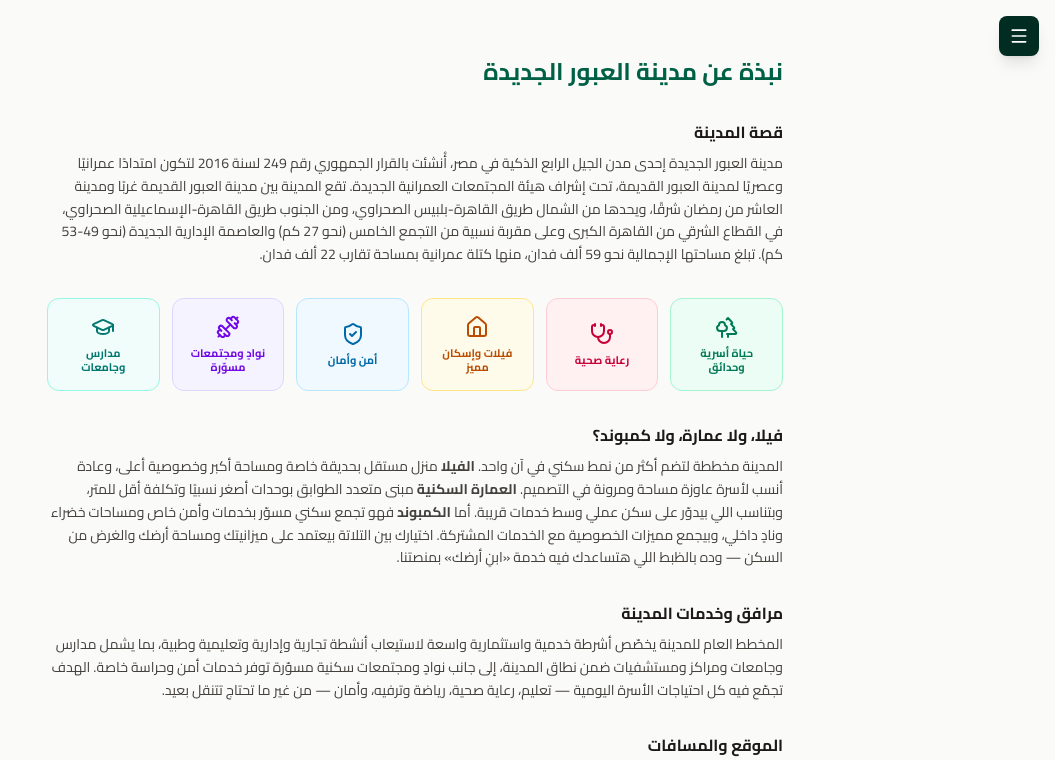
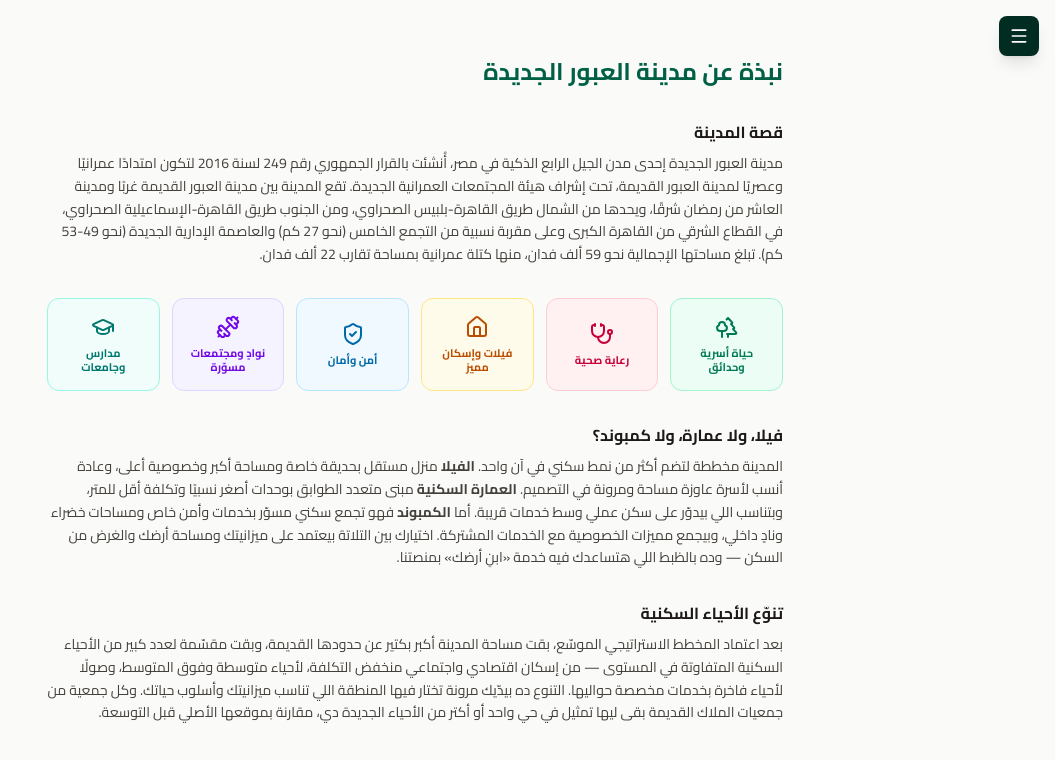
Before and after one commit to omarkhaled1910/obour, a Next.js app: page /city-story in a window 1280 px wide. Shown: the top 760 px of the page, without its empty margins (225-1280 px from the left). Built offline with nearby package versions, Linux system fonts and the light colour scheme; no server answers.

Commit message:
Add residential districts diversity section to the city story page

```diff
--- a/src/app/(frontend)/city-story/page.tsx
+++ b/src/app/(frontend)/city-story/page.tsx
@@ -43,6 +43,18 @@ export default function CityStoryPage() {
       </section>
 
       <section className="mb-8">
+        <h2 className="font-bold text-stone-900 mb-2">تنوّع الأحياء السكنية</h2>
+        <p className="text-sm text-stone-700 leading-relaxed">
+          بعد اعتماد المخطط الاستراتيجي الموسّع، بقت مساحة المدينة أكبر بكتير عن حدودها القديمة،
+          وبقت مقسّمة لعدد كبير من الأحياء السكنية المتفاوتة في المستوى — من إسكان اقتصادي
+          واجتماعي منخفض التكلفة، لأحياء متوسطة وفوق المتوسط، وصولًا لأحياء فاخرة بخدمات مخصصة
+          حواليها. التنوع ده بيدّيك مرونة تختار فيها المنطقة اللي تناسب ميزانيتك وأسلوب حياتك.
+          وكل جمعية من جمعيات الملاك القديمة بقى ليها تمثيل في حي واحد أو أكتر من الأحياء الجديدة
+          دي، مقارنة بموقعها الأصلي قبل التوسعة.
+        </p>
+      </section>
+
+      <section className="mb-8">
         <h2 className="font-bold text-stone-900 mb-2">مرافق وخدمات المدينة</h2>
         <p className="text-sm text-stone-700 leading-relaxed">
           المخطط العام للمدينة يخصّص أشرطة خدمية واستثمارية واسعة لاستيعاب أنشطة تجارية وإدارية
```
